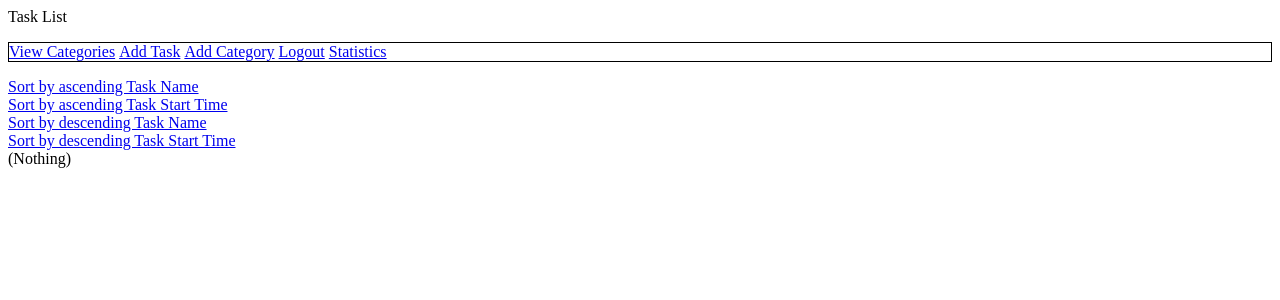
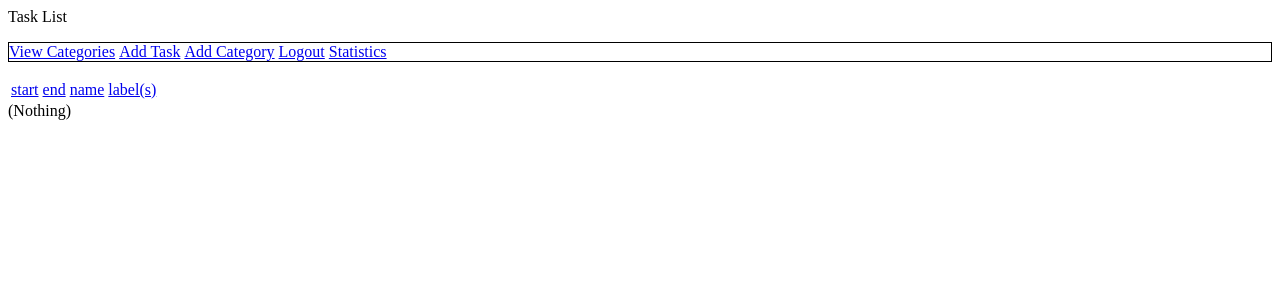
Before and after one commit to admadnd/time_manager, a Django app: template templates/task_list.html in a window 1280 px wide. Shown: the top 300 px of the page. Run offline with Django 3.2, Linux system fonts and the light colour scheme; the template is opened without the code that fills it, so the values that code supplies are empty.

Commit message:
Task Table Sorting Consolidation
Squashed commit of the following:

commit babf03d56b260b2ad2f0cf5b977c64b3b00e9c7b
Author: Antwane Mason <amason6@nd.edu>
Date:   Mon Dec 12 14:31:42 2011 -0500

    Task table Sorts Ascending/Descending for Name and Start Time

```diff
--- a/static/sorter.js
+++ b/static/sorter.js
@@ -1,40 +1,43 @@
 
 $(document).ready(function() {
-    //assign click event handler to an html element
-    //sort by name ascending - click event
-    $('#task_name a').click(function() {
+    // default flags for task_name and task_start_time
+    var task_name_ascend = true;
+    var task_start_time_ascend = true;
 
-        //grab HTML snippit from server - handler functionality
-        $('#sorted').load("/sorted/");
+    //sort by task_name click event
+    $('a[name="task_name"]').live('click',function() {
 
+        // sort ascending
+        if(task_name_ascend == true) {
+            //grab HTML snippit from server - handler functionality
+            $('#task-table').load("/sorted/");
+            task_name_ascend = false;
+        }
+        // sort descending
+        else {
+            $('#task-table').load("/sorted3/");
+            task_name_ascend = true;
+        }
         //so that the click event will do the above actions only
         return false;
     });
-    //sort by start time ascending - click event
-    $('#task_start_time a').click(function() {
 
-            //grab HTML snippit from server - handler functionality
-            $('#sorted2').load("/sorted2/");
+    //sort by start time click event
+    $('a[name="task_start_time"]').live('click', function() {
 
+            //alert('in');
+            // sort ascending
+            if(task_start_time_ascend == true) {
+                //grab HTML snippit from server - handler functionality
+                $('#task-table').load("/sorted2/");
+                task_start_time_ascend = false;
+            }
+            // sort descending
+            else {
+                $('#task-table').load("/sorted4/");
+                task_start_time_ascend = true;
+            }
             //so that the click event will do the above actions only
             return false;
-        });
-    //sort by name descending - click event
-    $('#task_name2 a').click(function() {
-
-        //grab HTML snippit from server - handler functionality
-        $('#sorted3').load("/sorted3/");
-
-        //so that the click event will do the above actions only
-        return false;
     });
-    //sort by start time descending- click event
-    $('#task_start_time2 a').click(function() {
-
-            //grab HTML snippit from server - handler functionality
-            $('#sorted4').load("/sorted4/");
-
-            //so that the click event will do the above actions only
-            return false;
-        });
 });
--- a/templates/table_creation.html
+++ b/templates/table_creation.html
@@ -1,8 +1,8 @@
 <table>
   <tr>
-    <td><a href="#">start</a></td>
-    <td><a href="#">end</a></td>
-    <td><a href="#">name</a></td>
+    <td><a name="task_start_time" href="#">start</a></td>
+    <td><a name="#" href="#">end</a></td>
+    <td><a name="task_name" href="#">name</a></td>
     <td><a href="#">label(s)</a></td>
   </tr>
   {% for task in task_list %}
--- a/templates/task_list.html
+++ b/templates/task_list.html
@@ -17,25 +17,10 @@ Task List
 {% include 'navigation.html' %}
 
 {# setting up ids for divs to be refered to when modifying DOM with JQuery #}
-<div id= "task_name">
-    <a href="#">Sort by ascending Task Name</a>
+
+<div id="task-table">
+    {% include 'table_creation.html' %}
 </div>
-<div id= "sorted"></div>
-
-<div id= "task_start_time">
-    <a href="#">Sort by ascending Task Start Time</a>
-</div>
-<div id= "sorted2"></div>
-
-<div id= "task_name2">
-    <a href="#">Sort by descending Task Name</a>
-</div>
-<div id= "sorted3"></div>
-
-<div id= "task_start_time2">
-    <a href="#">Sort by descending Task Start Time</a>
-</div>
-<div id= "sorted4"></div>
 
 {% if day_avgs %}
 <ul>
```
